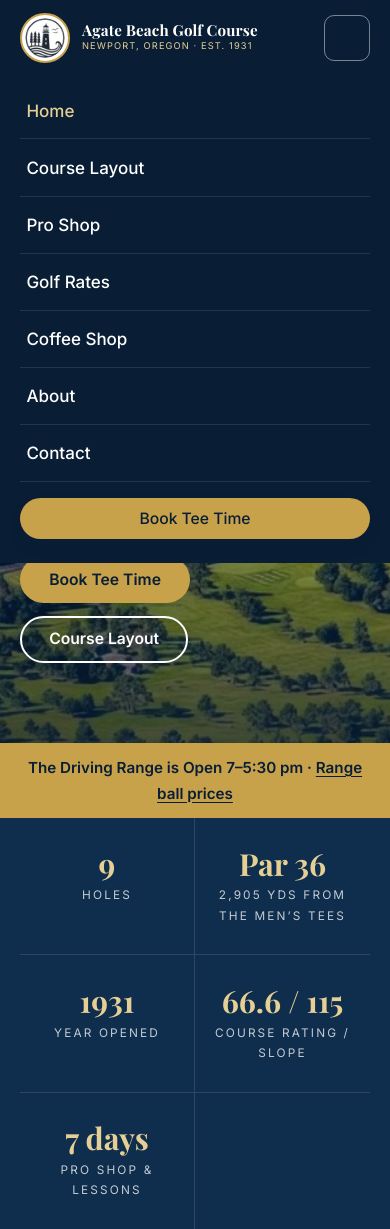
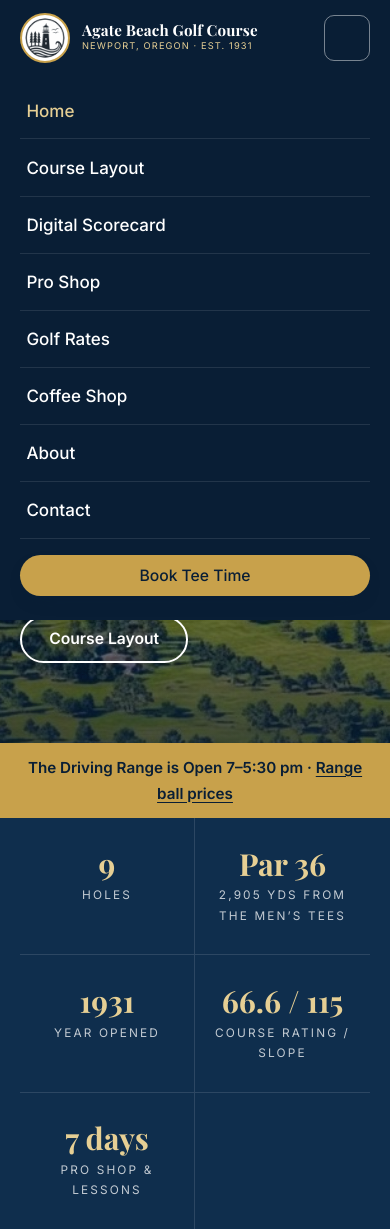
Before and after one commit to Brett-D/golfcoursev2test, a PHP site: page / in a window 390 px wide, after a click that opens the changed part. Shown: the top 1229 px of the page. Run offline with PHP 8.4, Linux system fonts and the light colour scheme; some libraries are stand-ins or nearby versions.

Commit message:
Add Digital Scorecard shortcut to the mobile menu
Co-authored-by: Copilot <223556219+Copilot@users.noreply.github.com>

```diff
--- a/about.html
+++ b/about.html
@@ -32,6 +32,7 @@
     <ul class="nav-menu" id="nav-menu">
       <li><a href="index.html">Home</a></li>
       <li><a href="course.html">Course Layout</a></li>
+      <li class="nav-mobile-only"><a href="course.html#my-scorecard">Digital Scorecard</a></li>
       <li><a href="pro-shop.html">Pro Shop</a></li>
       <li><a href="rates.html">Golf Rates</a></li>
       <li><a href="coffee-shop.html">Coffee Shop</a></li>
--- a/assets/css/styles.css
+++ b/assets/css/styles.css
@@ -86,6 +86,8 @@ ul { padding-left: 1.2em; }
 .nav-menu a:hover, .nav-menu a[aria-current="page"] { color: var(--gold-soft); }
 .nav-menu .nav-cta { margin-top: 0.9rem; text-align: center; border: 0; color: var(--navy-deep); }
 .nav-menu .nav-cta:hover { color: var(--navy-deep); }
+/* Shortcut shown only in the mobile menu. */
+.nav-mobile-only { display: list-item; }
 
 @media (min-width: 1100px) {
   .nav-toggle { display: none; }
@@ -93,6 +95,8 @@ ul { padding-left: 1.2em; }
   .nav-menu a { padding: 0.5rem 0.8rem; border: 0; border-radius: 999px; font-size: 0.95rem; }
   .nav-menu a[aria-current="page"] { background: rgba(255, 255, 255, 0.14); }
   .nav-menu .nav-cta { margin: 0 0 0 0.6rem; }
+
+  .nav-mobile-only { display: none; }
 }
 
 /* ---------- Buttons ---------- */
--- a/coffee-shop.html
+++ b/coffee-shop.html
@@ -32,6 +32,7 @@
     <ul class="nav-menu" id="nav-menu">
       <li><a href="index.html">Home</a></li>
       <li><a href="course.html">Course Layout</a></li>
+      <li class="nav-mobile-only"><a href="course.html#my-scorecard">Digital Scorecard</a></li>
       <li><a href="pro-shop.html">Pro Shop</a></li>
       <li><a href="rates.html">Golf Rates</a></li>
       <li><a href="coffee-shop.html">Coffee Shop</a></li>
--- a/contact.html
+++ b/contact.html
@@ -32,6 +32,7 @@
     <ul class="nav-menu" id="nav-menu">
       <li><a href="index.html">Home</a></li>
       <li><a href="course.html">Course Layout</a></li>
+      <li class="nav-mobile-only"><a href="course.html#my-scorecard">Digital Scorecard</a></li>
       <li><a href="pro-shop.html">Pro Shop</a></li>
       <li><a href="rates.html">Golf Rates</a></li>
       <li><a href="coffee-shop.html">Coffee Shop</a></li>
--- a/course.html
+++ b/course.html
@@ -32,6 +32,7 @@
     <ul class="nav-menu" id="nav-menu">
       <li><a href="index.html">Home</a></li>
       <li><a href="course.html">Course Layout</a></li>
+      <li class="nav-mobile-only"><a href="course.html#my-scorecard">Digital Scorecard</a></li>
       <li><a href="pro-shop.html">Pro Shop</a></li>
       <li><a href="rates.html">Golf Rates</a></li>
       <li><a href="coffee-shop.html">Coffee Shop</a></li>
--- a/index.html
+++ b/index.html
@@ -32,6 +32,7 @@
     <ul class="nav-menu" id="nav-menu">
       <li><a href="index.html">Home</a></li>
       <li><a href="course.html">Course Layout</a></li>
+      <li class="nav-mobile-only"><a href="course.html#my-scorecard">Digital Scorecard</a></li>
       <li><a href="pro-shop.html">Pro Shop</a></li>
       <li><a href="rates.html">Golf Rates</a></li>
       <li><a href="coffee-shop.html">Coffee Shop</a></li>
--- a/pro-shop.html
+++ b/pro-shop.html
@@ -32,6 +32,7 @@
     <ul class="nav-menu" id="nav-menu">
       <li><a href="index.html">Home</a></li>
       <li><a href="course.html">Course Layout</a></li>
+      <li class="nav-mobile-only"><a href="course.html#my-scorecard">Digital Scorecard</a></li>
       <li><a href="pro-shop.html">Pro Shop</a></li>
       <li><a href="rates.html">Golf Rates</a></li>
       <li><a href="coffee-shop.html">Coffee Shop</a></li>
--- a/rates.html
+++ b/rates.html
@@ -32,6 +32,7 @@
     <ul class="nav-menu" id="nav-menu">
       <li><a href="index.html">Home</a></li>
       <li><a href="course.html">Course Layout</a></li>
+      <li class="nav-mobile-only"><a href="course.html#my-scorecard">Digital Scorecard</a></li>
       <li><a href="pro-shop.html">Pro Shop</a></li>
       <li><a href="rates.html">Golf Rates</a></li>
       <li><a href="coffee-shop.html">Coffee Shop</a></li>
```
